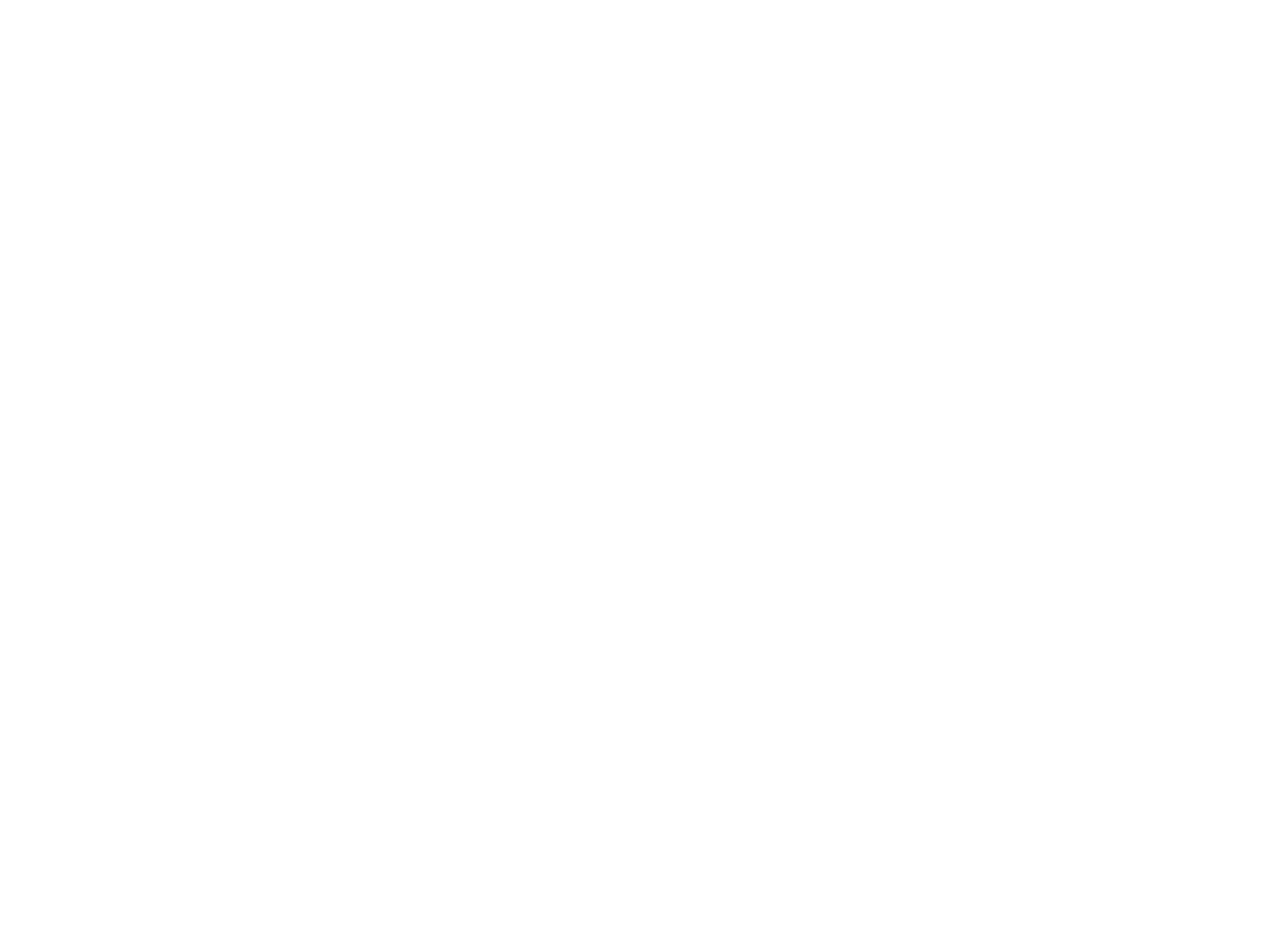
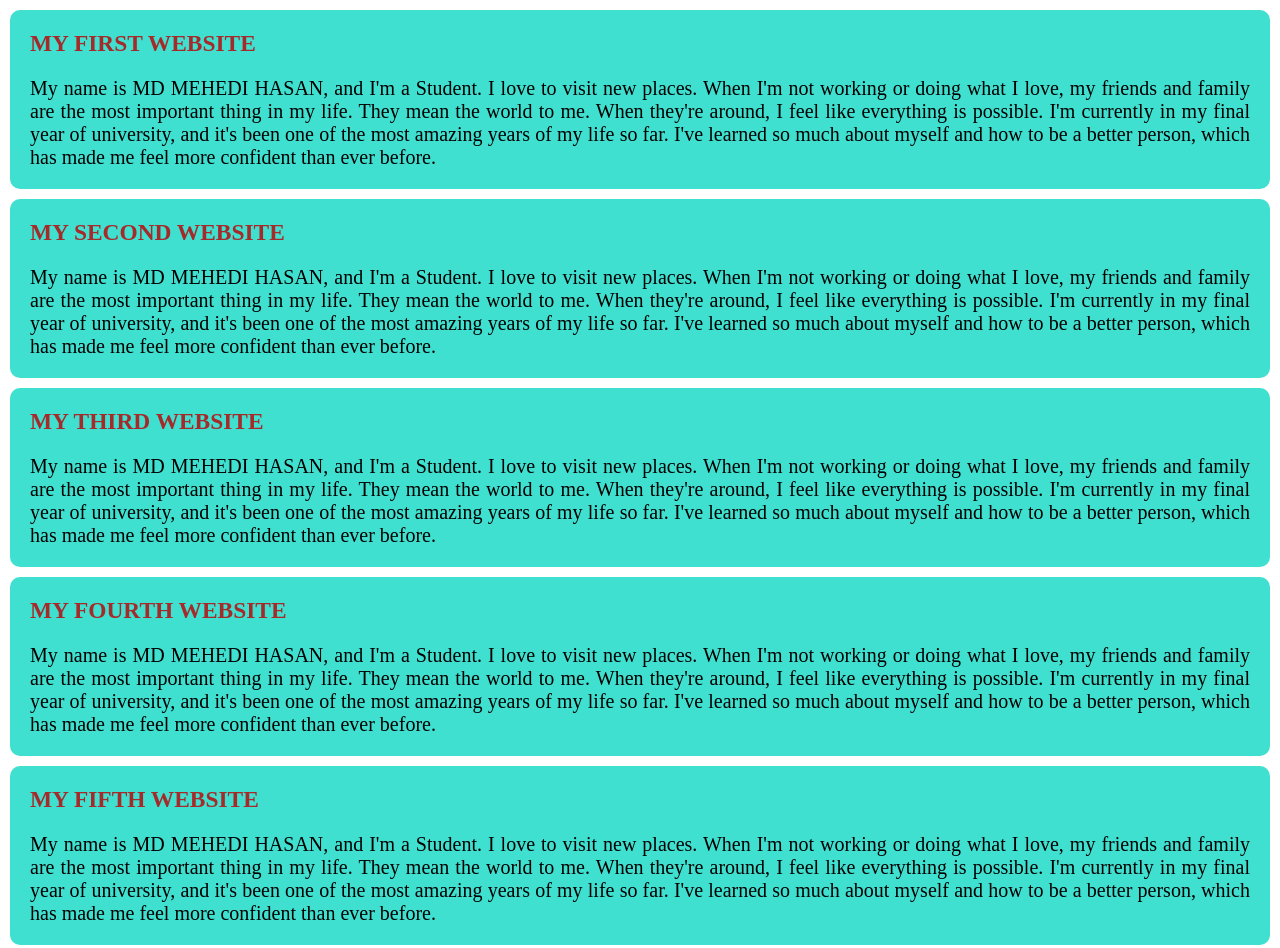
Before and after one commit to chinno0007/my-first-gitHub-repo, a plain HTML site: page index.html in a window 1280 px wide. Before the commit the page ends 800 px from the top, so only its background shows below. Drawn offline with Linux system fonts and the light colour scheme.

Commit message:
added the blogs

```diff
--- a/index.html
+++ b/index.html
@@ -4,8 +4,58 @@
     <meta charset="UTF-8">
     <meta name="viewport" content="width=device-width, initial-scale=1.0">
     <title>My First GitHub Repo</title>
+    <link rel="stylesheet" href="/style/blog.css">
 </head>
 <body>
+    <div>
+        <h3>My First Website</h3>
+        <p>My name is MD MEHEDI HASAN, and I'm a Student.
 
+            I love to visit new places.
+
+            When I'm not working or doing what I love, my friends and family are the most important thing in my life. They mean the world to me. When they're around, I feel like everything is possible.
+
+            I'm currently in my final year of university, and it's been one of the most amazing years of my life so far. I've learned so much about myself and how to be a better person, which has made me feel more confident than ever before.</p>
+    </div>
+    <div>
+        <h3>My Second Website</h3>
+        <p>My name is MD MEHEDI HASAN, and I'm a Student.
+
+            I love to visit new places.
+
+            When I'm not working or doing what I love, my friends and family are the most important thing in my life. They mean the world to me. When they're around, I feel like everything is possible.
+
+            I'm currently in my final year of university, and it's been one of the most amazing years of my life so far. I've learned so much about myself and how to be a better person, which has made me feel more confident than ever before.</p>
+    </div>
+    <div>
+        <h3>My Third Website</h3>
+        <p>My name is MD MEHEDI HASAN, and I'm a Student.
+
+            I love to visit new places.
+
+            When I'm not working or doing what I love, my friends and family are the most important thing in my life. They mean the world to me. When they're around, I feel like everything is possible.
+
+            I'm currently in my final year of university, and it's been one of the most amazing years of my life so far. I've learned so much about myself and how to be a better person, which has made me feel more confident than ever before.</p>
+    </div>
+    <div>
+        <h3>My Fourth Website</h3>
+        <p>My name is MD MEHEDI HASAN, and I'm a Student.
+
+            I love to visit new places.
+
+            When I'm not working or doing what I love, my friends and family are the most important thing in my life. They mean the world to me. When they're around, I feel like everything is possible.
+
+            I'm currently in my final year of university, and it's been one of the most amazing years of my life so far. I've learned so much about myself and how to be a better person, which has made me feel more confident than ever before.</p>
+    </div>
+    <div>
+        <h3>My Fifth Website</h3>
+        <p>My name is MD MEHEDI HASAN, and I'm a Student.
+
+            I love to visit new places.
+
+            When I'm not working or doing what I love, my friends and family are the most important thing in my life. They mean the world to me. When they're around, I feel like everything is possible.
+
+            I'm currently in my final year of university, and it's been one of the most amazing years of my life so far. I've learned so much about myself and how to be a better person, which has made me feel more confident than ever before.</p>
+    </div>
 </body>
 </html>
--- /dev/null
+++ b/style/blog.css
@@ -0,0 +1,19 @@
+*{
+    margin: 0;
+    padding: auto;
+}
+div{
+    background-color: turquoise;
+    padding: 20px;
+    margin: 10px;
+    font-size: 20px;
+    border-radius: 10px;
+    border: none;
+    text-align: justify;
+}
+h3{
+    margin-bottom: 20px;
+    color: brown;
+    text-transform: uppercase;
+
+}
```
